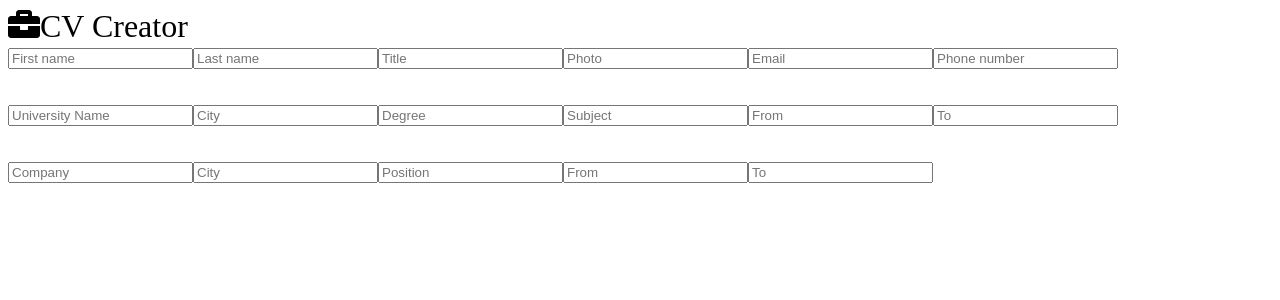
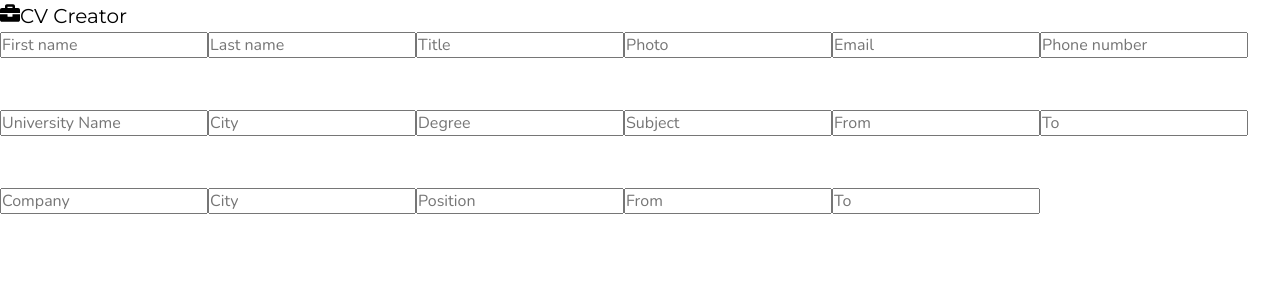
Before and after one commit to omrenu/Resume, a React (Create React App) app in the folder resume-builder/: page / in a window 1280 px wide. Shown: the top 300 px of the page. Built offline with nearby package versions, Linux system fonts and the light colour scheme.

Commit message:
added basic styles

```diff
--- a/resume-builder/public/index.html
+++ b/resume-builder/public/index.html
@@ -9,7 +9,11 @@
       content="Web site created using create-react-app"
     />
     <link rel="manifest" href="%PUBLIC_URL%/manifest.json" />
-
+    <link rel="preconnect" href="https://fonts.gstatic.com" />
+    <link
+      href="https://fonts.googleapis.com/css2?family=Montserrat&family=Nunito:wght@400;700&display=swap"
+      rel="stylesheet"
+    />
     <title>React App</title>
   </head>
   <body>
--- a/resume-builder/src/App.js
+++ b/resume-builder/src/App.js
@@ -1,11 +1,13 @@
 import React from 'react';
 import Header from './components/Header';
 import Main from './components/Main';
+import Footer from './components/Footer';
 function App() {
   return (
     <React.Fragment>
       <Header />
       <Main />
+      <Footer />
     </React.Fragment>
   );
 }
--- /dev/null
+++ b/resume-builder/src/components/Footer.js
@@ -0,0 +1,7 @@
+import React from 'react';
+function Footer() {
+    return (
+        <div></div>
+    );
+}
+export default Footer;
--- /dev/null
+++ b/resume-builder/src/index.css
@@ -0,0 +1,61 @@
+root {
+    --main-light: #ddd;
+    --main-dark: #222;
+  }
+
+  *,
+  *::before,
+  *::after {
+    box-sizing: border-box;
+    padding: 0;
+    margin: 0;
+  }
+
+  html {
+    font-size: 62.5%;
+    line-height: 1.6;
+  }
+
+  body {
+    font-family: "Nunito", sans-serif;
+    font-size: 1.6rem;
+    background-color: var(--main-light);
+    color: var(--main-dark);
+  }
+
+  header {
+    font-family: "Montserrat", sans-serif;
+    font-size: 2.4rem;
+    background-color: var(--main-dark);
+    color: var(--main-light);
+  }
+
+  h1,
+  h2,
+  h3,
+  h4,
+  h5,
+  h6 {
+    line-height: 1.2;
+  }
+
+  a {
+    text-decoration: none;
+  }
+
+  img {
+    display: block;
+    width: 100%;
+  }
+
+  button,
+  input {
+    outline: none;
+    color: inherit;
+    font-family: inherit;
+    font-size: inherit;
+  }
+
+  button {
+    cursor: pointer;
+  }
--- a/resume-builder/src/index.js
+++ b/resume-builder/src/index.js
@@ -1,7 +1,7 @@
 import React from 'react';
 import ReactDOM from 'react-dom/client';
 import App from './App';
-
+import './index.css';
 
 const root = ReactDOM.createRoot(document.getElementById('root'));
 root.render(
```
